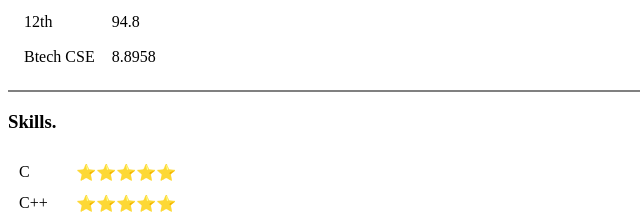
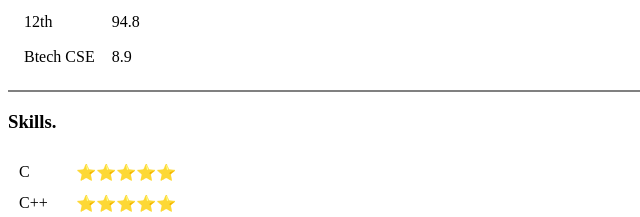
Before and after one commit to karthi-kn-7/cv, a plain HTML site: page index.html in a window 1280 px wide. Shown: the part 336-553 px from the top of the page, 0-640 px from the left. Drawn offline with Linux system fonts and the light colour scheme.

Commit message:
Update index.html

```diff
--- a/index.html
+++ b/index.html
@@ -41,7 +41,7 @@
 
       <tr>
         <td>Btech CSE</td>
-        <td>8.8958</td>
+        <td>8.9</td>
       </tr>
     </tbody>
   </table>
```
